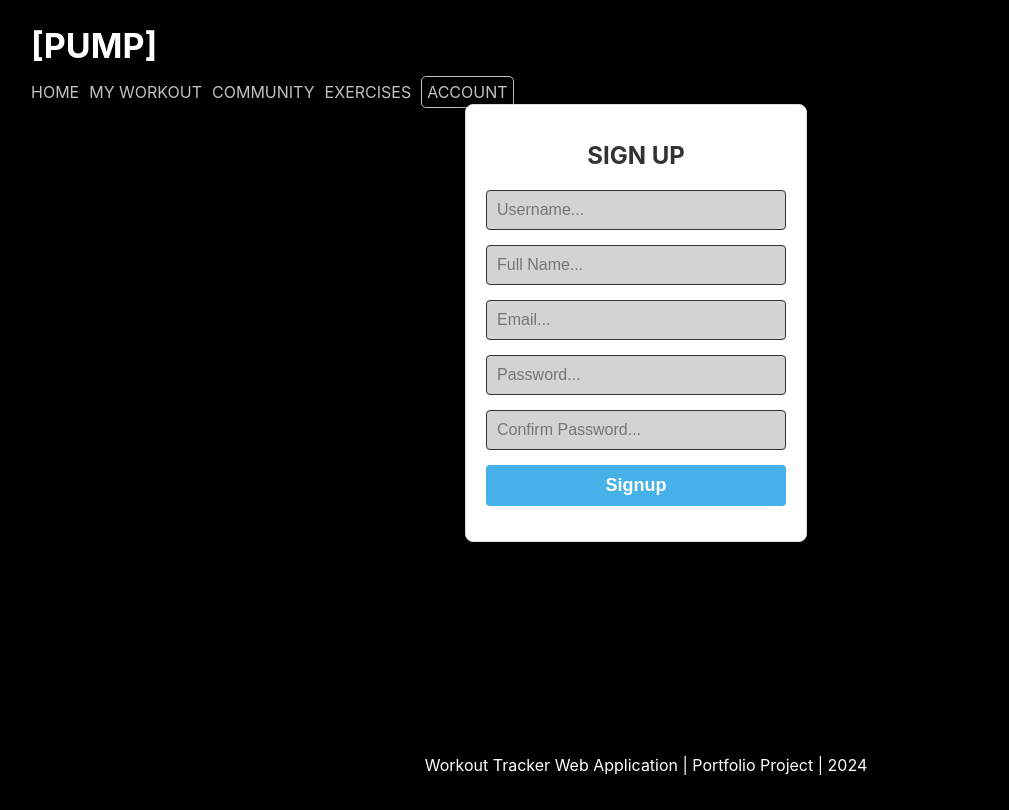
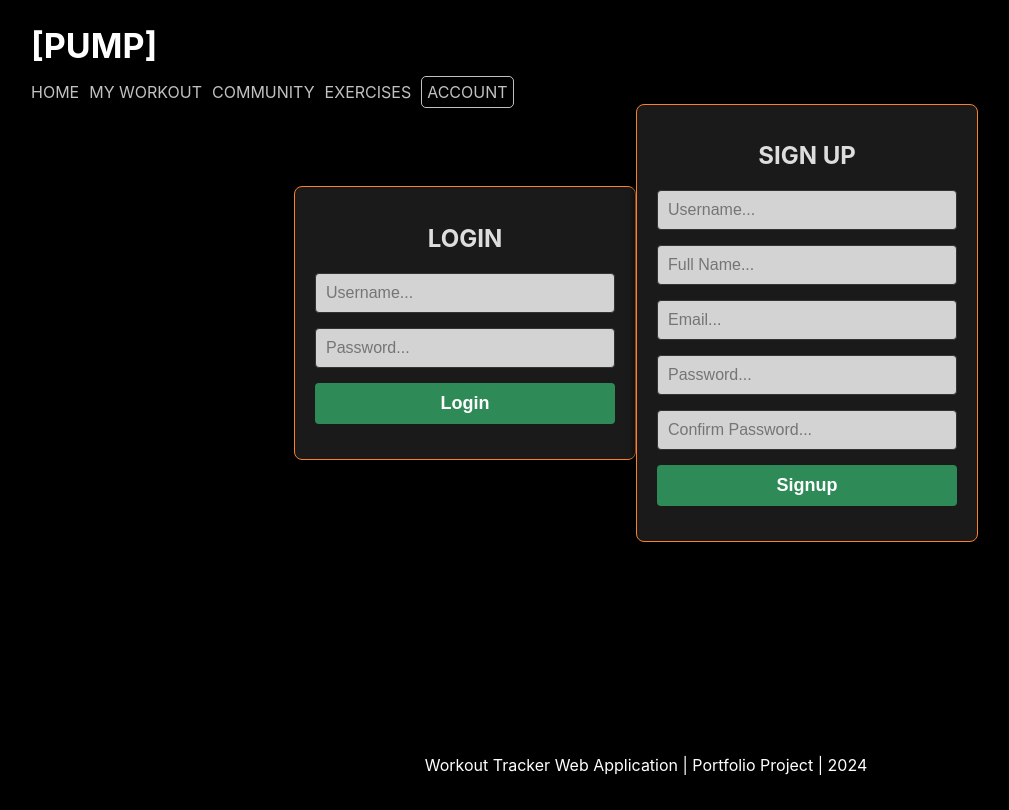
Before and after one commit to scottmtinez/Workout-Tracker, a React (Create React App) app: page /account in a window 1280 px wide. Shown: the whole page, without its empty margins (4-1013 px from the left). Built offline with nearby package versions, Linux system fonts and the light colour scheme.

Commit message:
Update Account.css

```diff
--- a/src/components/Account.css
+++ b/src/components/Account.css
@@ -6,19 +6,18 @@
 }
 
   .Account-form-login{
-    background-color: #fff;
-    border: 1px solid #ddd;
+    background-color: rgb(26, 26, 26);
+    border: 1px solid #fc7f2c;
     border-radius: 8px;
     padding: 20px;
     width: 300px;
     box-shadow: 0 4px 8px rgb(0, 0, 0);
     text-align: center;
-    display: none;
   }
 
   .Account-form-signup {
-    background-color: #fff;
-    border: 1px solid #ddd;
+    background-color: rgb(26, 26, 26);
+    border: 1px solid #fc7f2c;
     border-radius: 8px;
     padding: 20px;
     width: 300px;
@@ -30,7 +29,7 @@
   .Account-form-signup h1 {
     margin-bottom: 20px;
     font-size: 24px;
-    color: #333;
+    color: #ddd;
     background-color: transparent;
     font-size: 24px;
     font-weight: bolder;
@@ -52,7 +51,7 @@
 
   .Account-form-login input[type="submit"],
   .Account-form-signup input[type="submit"] {
-    background-color: #45B1E8; /* Your blue color */
+    background-color: #2E8B57; /* Your blue color */
     color: white;
     border: none;
     cursor: pointer;
@@ -62,5 +61,39 @@
 
   .Account-form-login input[type="submit"]:hover,
   .Account-form-signup input[type="submit"]:hover {
-    background-color: #3a92c1;
+    background-color: #2E8B57;
   }
+
+  .Account-form-login input[type="submit"]:active,
+  .Account-form-signup input[type="submit"]:active {
+    background-color: #2E8B57;
+    transform: scale(1.1); /* Slightly increase size */
+    transition: transform 0.2s ease-in-out; /* Smooth animation */
+  }
+
+
+  .to-signup-box{
+    background-color: transparent;
+    border: transparent;
+    color: #ddd;
+  }
+
+  .to-login-box{
+    background-color: transparent;
+    border: transparent;
+    color: #ddd;
+  }
+
+  .link{
+    color: purple;
+    text-decoration: none;
+    background-color: transparent;
+  }
+
+  .link:hover{
+    color: #fc7f2c;
+  }
+
+  .link:active{
+    color: #fc7f2c;
+  }
```
